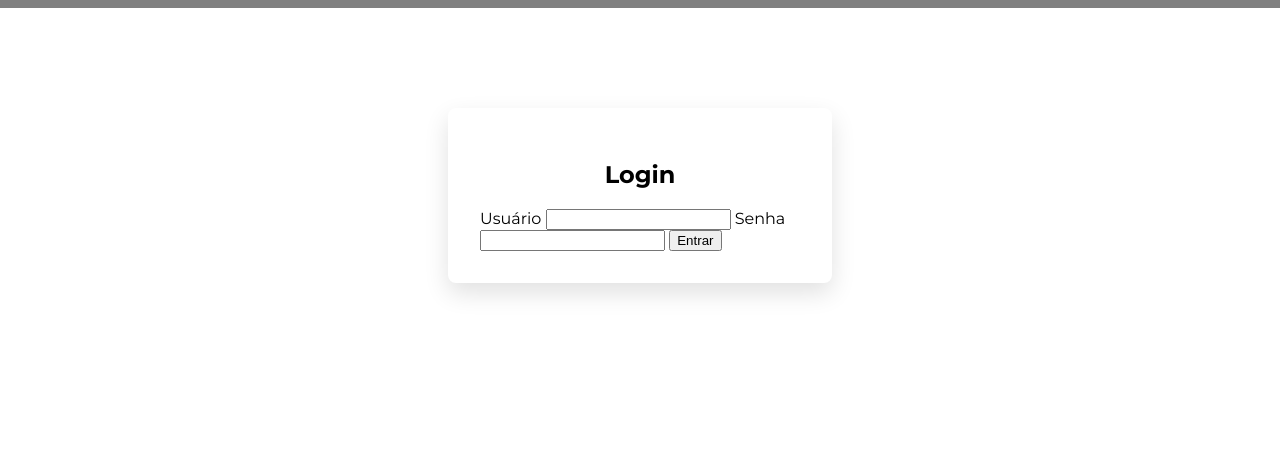
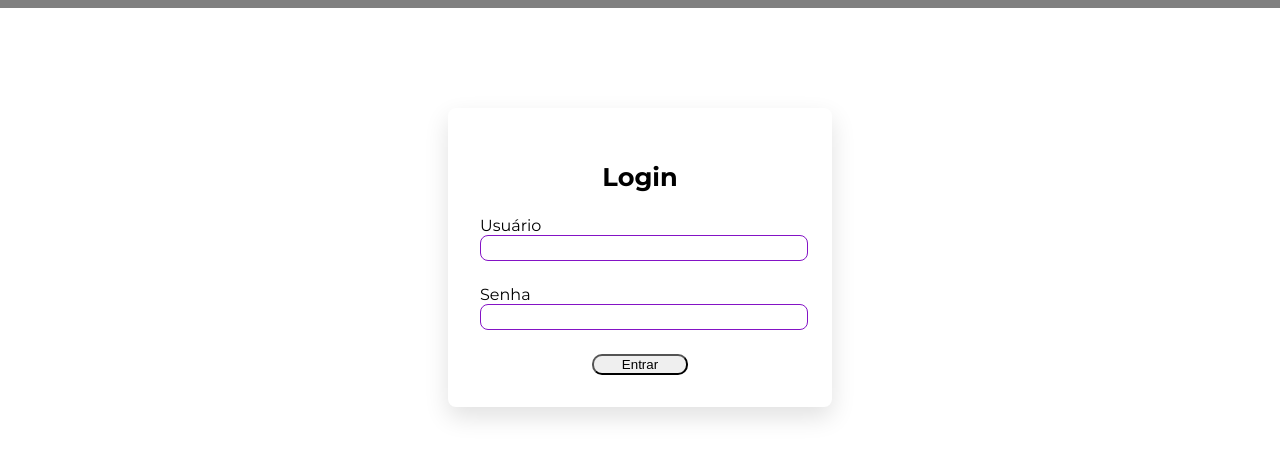
Before and after one commit to MatheusCatarucci/banco-v0.1, a plain HTML site: page index.html in a window 1280 px wide. Shown: the part 92-550 px from the top of the page. Drawn offline with Linux system fonts and the light colour scheme; a web font is replaced by a local one.

Commit message:
Tela de login concluída

```diff
--- a/style.css
+++ b/style.css
@@ -41,3 +41,31 @@ body {
     align-items: center;
     padding: 32px; /* 32 pixels de espaço interno em todos os lados */
 }
+
+.login-box h2 {
+    margin-bottom: 24px;
+    font-family: "Montserrat", "Playwrite MX Guides", sans-serif;
+    font-size: 1.6em;
+}
+
+.login-box label {
+    align-self: flex-start;
+    margin-bottom: 6px;
+    font-size: 1em;
+}
+
+.login-box input {
+    width: 100%;
+    padding: 3px;
+    margin-bottom: 24px;
+    border: 1px solid rgb(132, 19, 197);
+    border-radius: 8px;
+    font-size: 1em;
+}
+
+.login-box button {
+    width: 30%;
+    border-radius: 10px;
+    display: block;
+    margin: 0 auto;
+}
```
